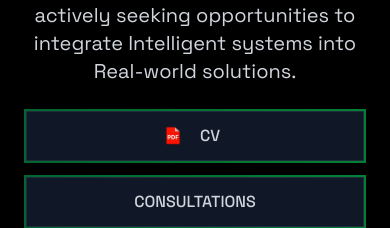
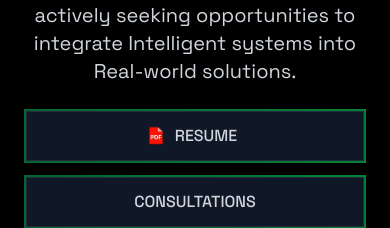
Before and after one commit to uzicodes/utsho-heaven-chowdhury, a Next.js app: page / in a window 390 px wide. Shown: the part 871-1099 px from the top of the page. Built offline with nearby package versions, Linux system fonts and the light colour scheme; no server answers.

Commit message:
feat: CTA buttons updated.

```diff
--- a/src/app/sections/Hero.tsx
+++ b/src/app/sections/Hero.tsx
@@ -159,10 +159,10 @@ export default function Hero() {
                   whileTap={{ scale: 0.95 }}
                   className="group relative inline-flex items-center justify-center gap-3 bg-gradient-to-r from-green-800 to-green-700 p-0.5 rounded-none transition-all duration-300"
                 >
-                  <span className="block w-full px-6 sm:px-8 py-3 sm:py-4 rounded-none bg-gray-900 border border-gray-700/50 transition-all duration-300 group-hover:bg-gradient-to-r group-hover:from-gray-800 group-hover:to-gray-700">
-                    <span className="relative flex items-center justify-center gap-2 text-gray-300 font-medium">
-                      <Image src="/pdf.png" alt="PDF" width={22} height={22} className="inline-block mr-2 align-middle" />
-                      <span style={{ fontFamily: 'var(--font-space-grotesk), sans-serif' }}>CV</span>
+                  <span className="block w-full px-4 sm:px-5 py-3 sm:py-4 rounded-none bg-gray-900 border border-gray-700/50 transition-all duration-300 group-hover:bg-gradient-to-r group-hover:from-gray-800 group-hover:to-gray-700">
+                    <span className="relative flex items-center justify-center gap-2 text-gray-300 font-medium transition-colors duration-300 group-hover:text-[#ff6b35]">
+                      <Image src="/pdf.png" alt="PDF" width={22} height={22} className="inline-block mr-0.1 align-middle" />
+                      <span style={{ fontFamily: 'var(--font-space-grotesk), sans-serif' }}>RESUME</span>
                       <i className="fas fa-arrow-right transform transition-all duration-300 group-hover:translate-x-1"></i>
                     </span>
                   </span>
@@ -176,10 +176,10 @@ export default function Hero() {
                   className="group relative inline-flex items-center justify-center gap-3 p-0.5 rounded-none bg-gradient-to-r from-green-800 to-green-700 transition-all duration-300 sm:ml-2 ml-0"
                 >
                   <span className="block w-full px-6 sm:px-2 py-3 sm:py-4 rounded-none bg-gray-900 border border-gray-700/50 transition-all duration-300 group-hover:bg-gradient-to-r group-hover:from-gray-800 group-hover:to-gray-700 relative">
-                    <span className="flex items-center justify-center gap-2 text-gray-300 font-medium min-w-[120px]">
+                    <span className="flex items-center justify-center gap-2 text-gray-300 font-medium min-w-[120px] transition-colors duration-300 group-hover:text-[#ff6b35]">
                       <span style={{ fontFamily: 'var(--font-space-grotesk), sans-serif' }}>CONSULTATIONS</span>
                     </span>
-                    <i className="fas fa-envelope transform transition-all duration-300 group-hover:rotate-12 absolute right-3 top-1/2 -translate-y-1/2"></i>
+                    <i className="fas fa-envelope transform transition-all duration-300 group-hover:rotate-12 absolute right-3 top-1/2 -translate-y-1/2 text-gray-300 transition-colors duration-300 group-hover:text-[#ff6b35]"></i>
                   </span>
                 </m.a>
               </m.div>
```
